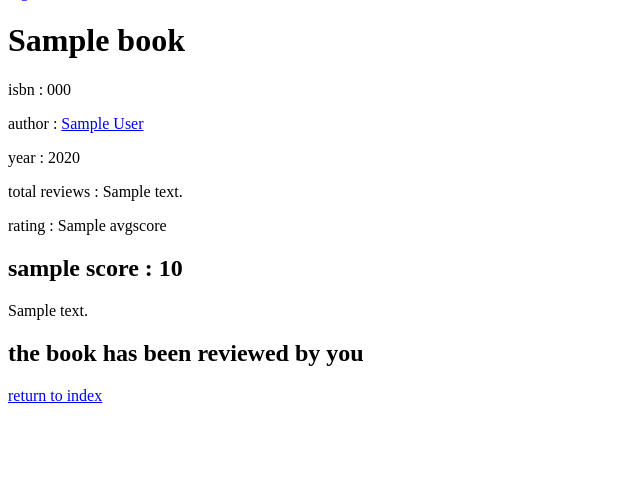
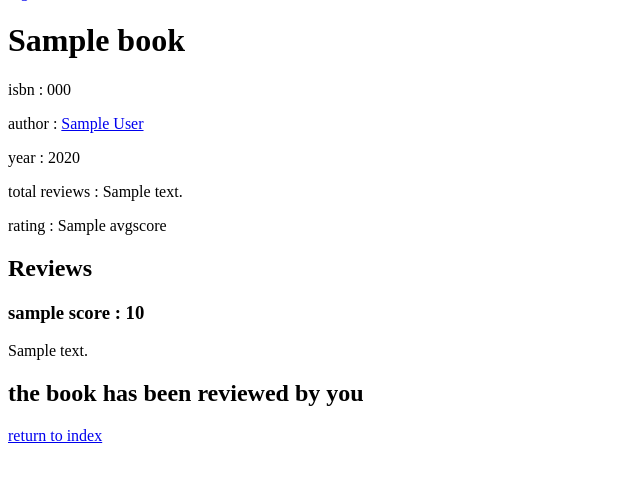
Before and after one commit to natchanon-space/books, a Flask app: template templates/book.html in a window 1280 px wide. Shown: the part 25-507 px from the top of the page, without its empty margins (0-640 px from the left). Run offline with Flask 2, Linux system fonts and the light colour scheme; the template is opened without the code that fills it: most values are stand-ins (such as "Sample title", 1, 10 or a date in 2020).

Commit message:
add some header

```diff
--- a/templates/book.html
+++ b/templates/book.html
@@ -11,17 +11,20 @@
     <p>rating : {{ book.avgscore }}</p>
 </div>
 
-{% for review in reviews %}
-<div class="review">
-    <h2>{{ review.username }} score : {{ review.score }}</h2>
-    <p>{{ review.review }}</p>
+<div>
+    <h2>Reviews</h2>
+    {% for review in reviews %}
+    <div class="review">
+        <h3>{{ review.username }} score : {{ review.score }}</h3>
+        <p>{{ review.review }}</p>
+    </div>
+    {% endfor %}
 </div>
-{% endfor %}
 
 {% if user != None %}
     {% if check == None %}
     <div>
-        <h2>Review</h2>
+        <h2>Wanna review?</h2>
         <form action="{{ url_for('review', isbn=book.isbn) }}" , method="POST">
         <textarea name="review" cols="30" rows="10" placeholder="your review"></textarea>
         <br>
```
